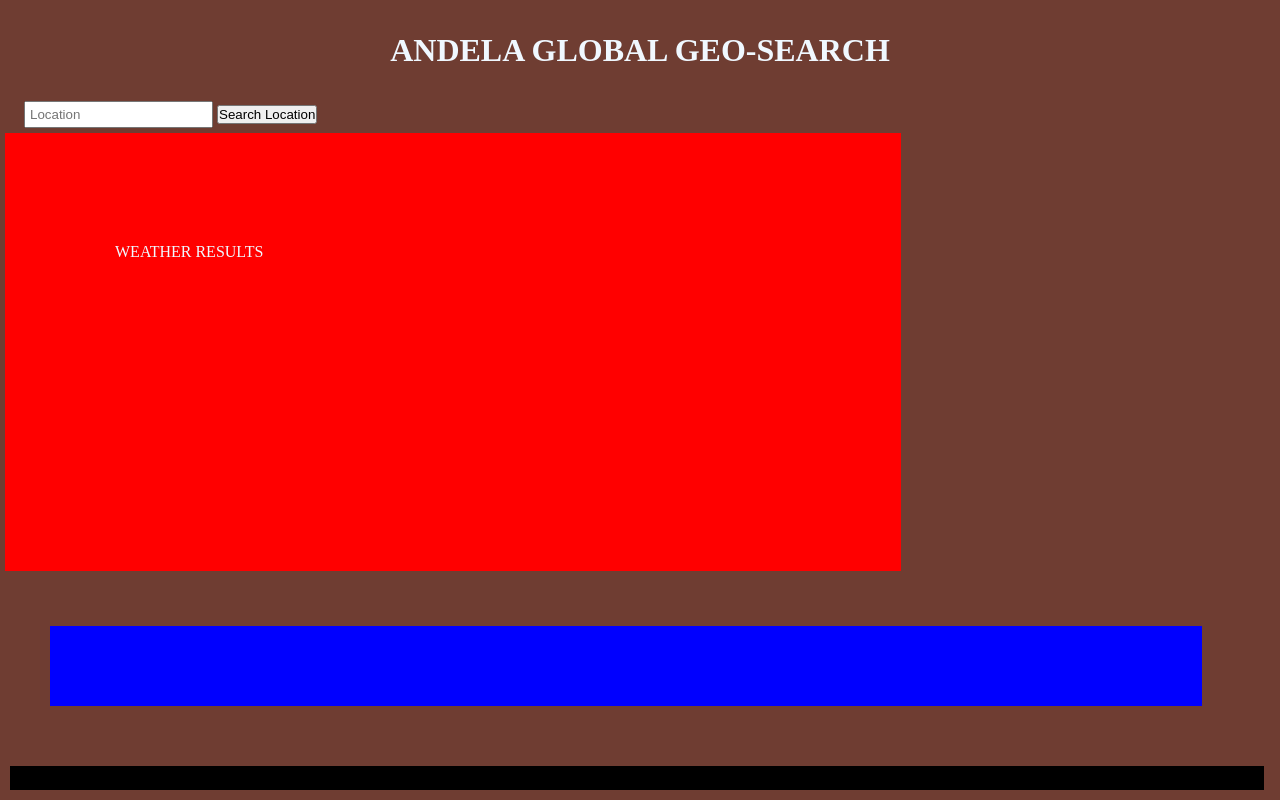
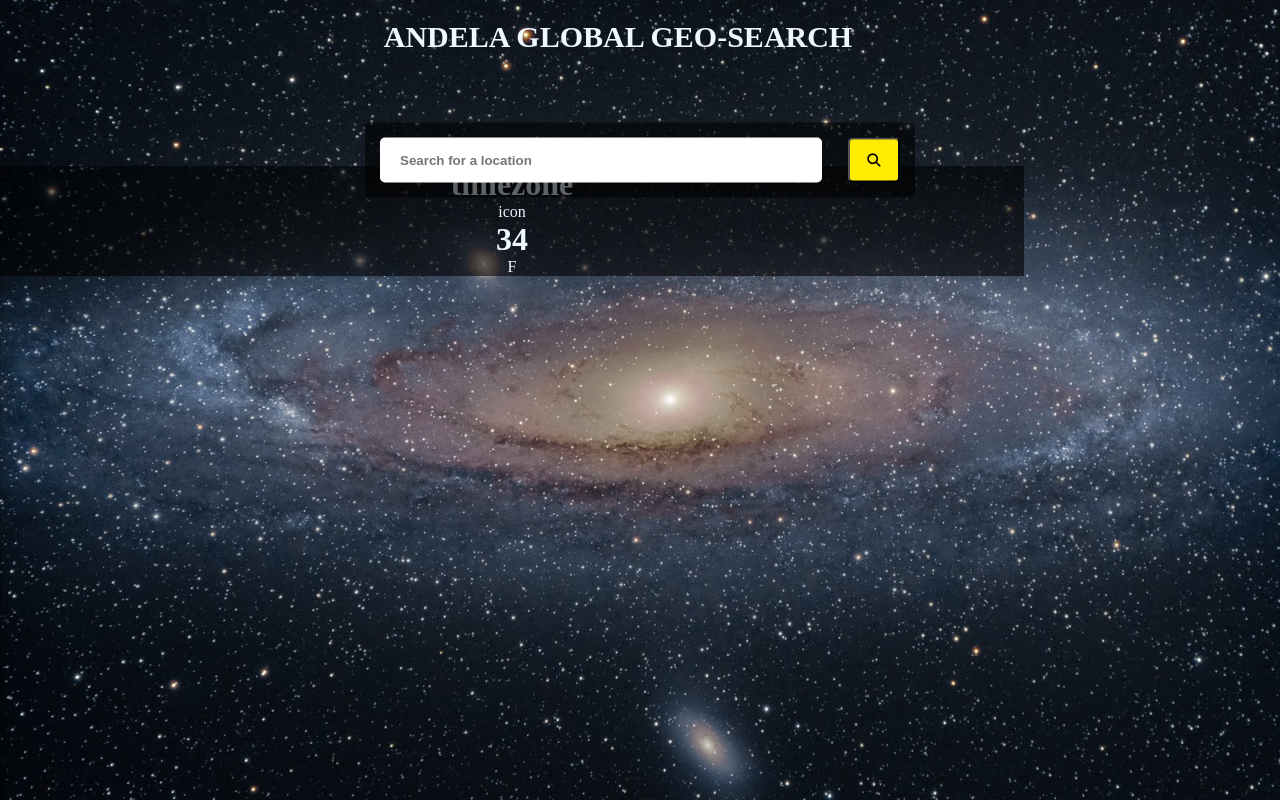
Before and after one commit to Francisomondi/AndelaGeo-search, a plain HTML site: page frontend/index.html in a window 1280 px wide. Drawn offline with Linux system fonts and the light colour scheme.

Commit message:
front ended modified to a pleasing one..removed the placeholders and added real divs and images

```diff
--- /dev/null
+++ b/backend/app.js
@@ -0,0 +1,9 @@
+const submitBtn = document.getElementById('submit');
+
+
+submitBtn.addEventListener('click',() =>{
+    const input = document.getElementById('location').value;
+    const api = `89d564e82d7aa6564b53f032a5e48d42`;
+
+
+});
--- a/frontend/css/style.css
+++ b/frontend/css/style.css
@@ -2,53 +2,60 @@
 padding: 0;
 margin:0;
 box-sizing: border-box;
+outline: none;
 
 }
 body{
-    background-color:#6f3d32;
-
+    background-image: url("../../img/th1.jpg");
+    background-repeat: no-repeat;
+    background-size: cover;
+   widows: 100%;
     height: 100vh;
     display: flex;
-    justify-content: center;
     flex-direction: column;
     align-content: center;
     color: aliceblue;
 }
-.search{
-    float: right;
-    padding:01;
-    margin: 0em 1.5em;
-
+.header{
+    width: 95%;
+    position: absolute;
+    text-align: center;
+    margin: 10px;
+    padding: 10px;
+    font-size: 20px;
+}
+.search-wrapper{
+    position: absolute;
+    top: 20%;
+    left: 50%;
+    transform: translate(-50%,-50%);
+    background: rgba(0, 0, 0, 0.6);
+    max-width: 550px;
+    width: 100%;
+    padding: 15px;
+    border-radius: 5px;
+    display: flex;
+    justify-content: space-between;
+}
+.search-wrapper .input{
+    width: 85%;
+    padding: 15px 20px;
+    border: none;
+    border-radius: 5px;
+    font-weight: bold;
+}
+.search-button{
+    background: #ffec00;
+    width: 10%;
+    border-radius: 5px;
+    position: relative;
+    cursor: pointer;
+}
+.search-data{
+    width: 80%;
+    background: rgba(0, 0, 0, 0.6);
+    margin-top:13%;
+     text-align: center;
 
 
 }
-.search input{
-    padding: 0.3em;
-
-
-}
-.header{
-    text-align: center;
-    margin: 1em;
-}
-.search-data{
-    width: 70%;
-    margin: 5px;
-    height: 130vh;
-    padding: 110px;
- background-color: red;
-
-}
-.search-map{
-   width: 90%;
-  margin: 50px;
-  background-color: blue;
-  height: 300px;
-
-}
-footer{
-    background-color: black;
-    height: 90px;
-    width:98%;
-    margin: 10px;
-}
--- a/frontend/index.html
+++ b/frontend/index.html
@@ -5,31 +5,46 @@
     <meta name="viewport" content="width=device-width, initial-scale=1.0">
     <meta http-equiv="X-UA-Compatible" content="ie=edge">
     <link rel="stylesheet" href="css/style.css">
-    <title>Global geo search</title>
+
+    <script src="https://kit.fontawesome.com/2f6eb10992.js" crossorigin="anonymous"></script>
+    <title>Global Geo search</title>
 </head>
 <body>
-    <h1 class="header">ANDELA GLOBAL GEO-SEARCH</h1>
-    <div class="search">
-        <label for="search"></label>
-        <input class="input" type="text" id="location" placeholder="Location">
-        <button type="submit" class="submit">Search Location</button>
+    <div class="header">
+        <h2 >ANDELA GLOBAL GEO-SEARCH</h2>
+    </div>
+    <!--search input section-->
+    <div class="search-wrapper">
+
+        <input class="input" type="text" id="search-location" placeholder="Search for a location">
+        <button type="submit" class="search-button" id="search-button"><i class="fas fa-search"></i></button>
     </div>
 
+    <!--google maps section-->
     <div class="search-data">
-        <div class="timezone">
+        <div class="location">
+            <h1 id="location-timezone">timezone</h1>
+            <p>icon</p>
 
         </div>
-        <div class="temp">
+
+
+        <div id="temp">
+            <div id="degree-section" >
+                <h1 id="temp-degree">34</h1>
+                <span>F</span>
+            </div>
 
         </div>
-        <div class="wind">
-WEATHER RESULTS
-        </div>
-        <div class="humidity"></div>
-        <div class="precipitation"></div>
+
+        <div id="wind"></div>
+        <div id="humidity"></div>
+        <div id="precipitation"></div>
 
     </div>
-    <div class="search-map">
+
+    <!--google maps section-->
+    <div id="search-map">
 
 
     </div>
@@ -38,6 +53,6 @@
     </footer>
 
 
-    <script src="js/main.js"></script>
+    <script src="../backend/app.js"></script>
 </body>
 </html>
```
Also changed, not shown: img/th.jpg (added), img/th1.jpg (added).
